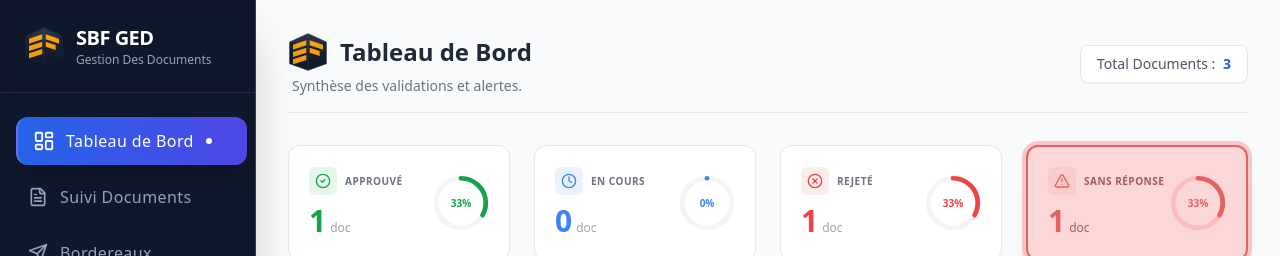
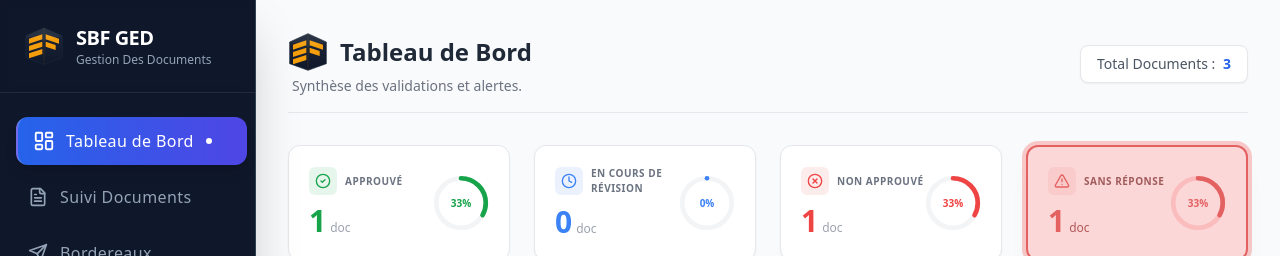
Before and after one commit to HABBOULALI/SBF_GESTION_DOCUMENTS, a React (Vite) app: page / in a window 1280 px wide. Shown: the top 256 px of the page. Built offline with nearby package versions, Linux system fonts and the light colour scheme.

Commit message:
feat(dashboard): Improve status terminology
Update "En cours" to "En cours de révision" and "Rejeté" to "Non Approuvé" for clearer document status representation on the dashboard. This change enhances user understanding of document approval workflows.

```diff
--- a/components/Dashboard.tsx
+++ b/components/Dashboard.tsx
@@ -146,7 +146,7 @@ export const Dashboard: React.FC<DashboardProps> = ({ documents, onNavigateToDoc
           />
 
           <StatCard
-            title="En cours"
+            title="En cours de révision"
             value={stats.pending}
             total={stats.total}
             icon={Clock}
@@ -155,7 +155,7 @@ export const Dashboard: React.FC<DashboardProps> = ({ documents, onNavigateToDoc
           />
 
           <StatCard
-            title="Rejeté"
+            title="Non Approuvé"
             value={stats.rejected}
             total={stats.total}
             icon={XCircle}
@@ -231,7 +231,7 @@ export const Dashboard: React.FC<DashboardProps> = ({ documents, onNavigateToDoc
                                                 : 'bg-red-600 text-white animate-pulse shadow-md'
                                         }`}>
                                             {status === ApprovalStatus.PENDING ? <Clock size={10} /> : <AlertTriangle size={10} />}
-                                            {status === ApprovalStatus.PENDING ? 'En cours' : 'Sans Réponse'}
+                                            {status === ApprovalStatus.PENDING ? 'En cours de révision' : 'Sans Réponse'}
                                         </span>
                                     </td>
                                     <td className="px-6 py-4">
```
